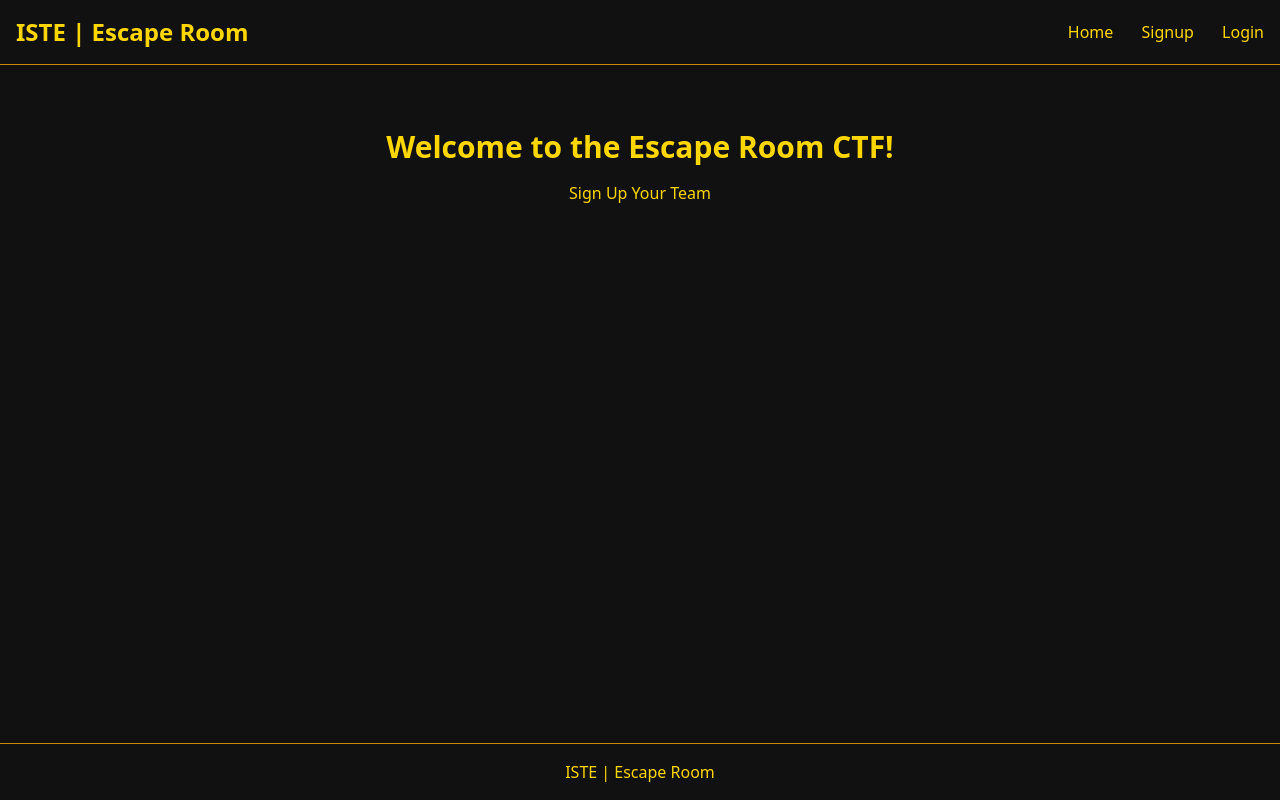
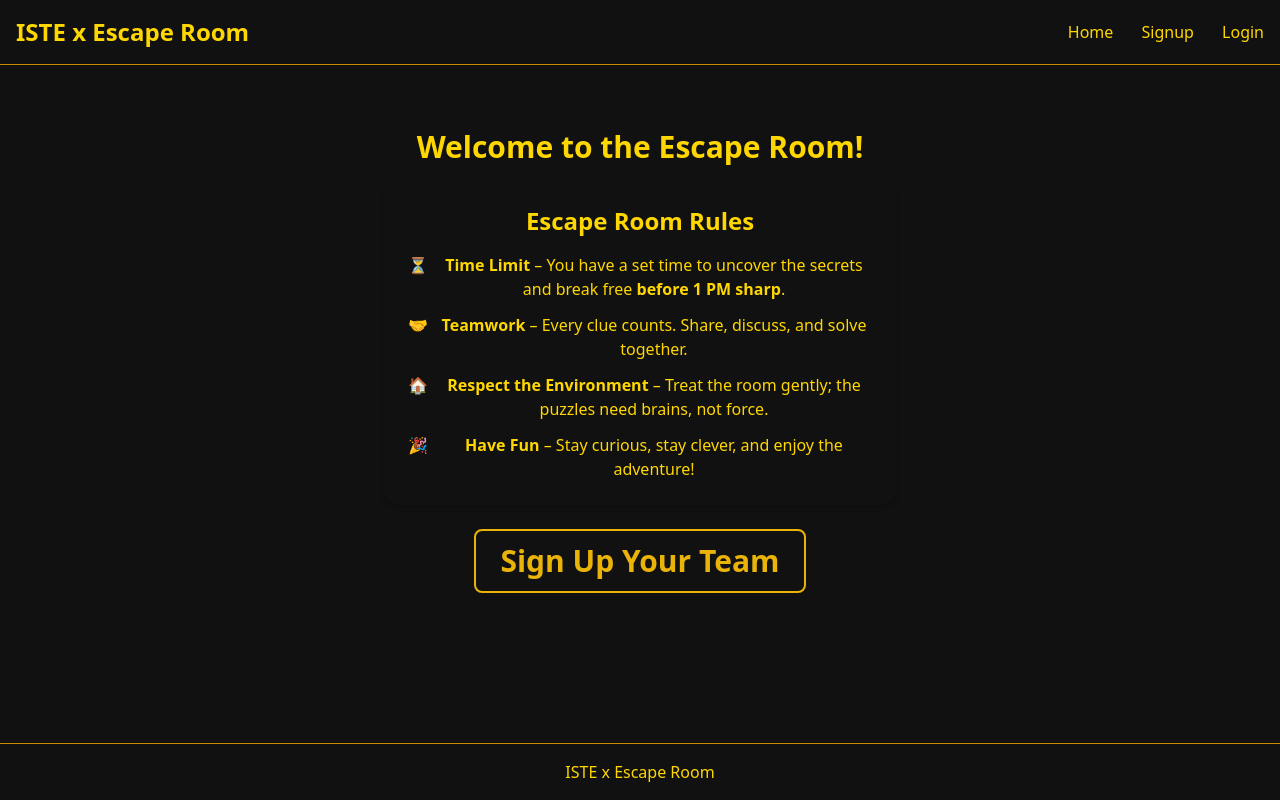
Before and after one commit to AshKumar0807/escape_room_2, a Flask app: page / in a window 1280 px wide. Run offline with Flask 3, Linux system fonts and the light colour scheme; parts of the project's set-up code (start-up, migrations or seed data) failed here and were passed over; some libraries are stand-ins or nearby versions.

Commit message:
templates

```diff
--- a/templates/base.html
+++ b/templates/base.html
@@ -4,7 +4,7 @@
 <head>
     <meta charset="UTF-8">
     <meta name="viewport" content="width=device-width, initial-scale=1.0">
-    <title>ISTE | Escape Room</title>
+    <title>ISTE x Escape Room</title>
     <script src="https://cdn.tailwindcss.com"></script>
     <style>
         body {
@@ -30,7 +30,7 @@
 <body class="min-h-screen flex flex-col">
 
     <header class="p-4 flex justify-between items-center border-b border-yellow-600">
-        <h1 class="text-2xl font-bold">ISTE | Escape Room</h1>
+        <h1 class="text-2xl font-bold">ISTE x Escape Room</h1>
         <nav>
             <a href="{{ url_for('index') }}" class="mr-6">Home</a>
 
@@ -62,7 +62,7 @@
     </main>
 
     <footer class="p-4 text-center border-t border-yellow-600">
-        ISTE | Escape Room
+        ISTE x Escape Room
     </footer>
 
 </body>
--- a/templates/completion.html
+++ b/templates/completion.html
@@ -1,6 +1,6 @@
 {% extends "base.html" %}
 {% block content %}
-<div class="max-w-2xl mx-auto mt-10 bg-black p-6 rounded shadow">
+<div class="max-w-2xl mx-auto mt-10 bg-#111 p-6 rounded shadow">
     <h2 class="text-2xl font-bold mb-4 text-center">🎉 Congratulations, {{ team_name }}! 🎉</h2>
 
     <p class="mb-4 text-center">You've successfully completed all the escape room challenges!</p>
--- a/templates/index.html
+++ b/templates/index.html
@@ -1,11 +1,41 @@
 {% extends "base.html" %}
 {% block content %}
 <div class="text-center mt-10">
-    <h2 class="text-3xl font-bold mb-4">Welcome to the Escape Room CTF!</h2>
+    <h2 class="text-3xl font-bold mb-4">Welcome to the Escape Room!</h2>
+    <div class="flex justify-center">
+        <div class="max-w-lg w-full bg-#111 p-6 rounded-2xl shadow-md">
+            <h2 class="text-2xl font-bold mb-4 text-center">Escape Room Rules</h2>
+            <ul class="space-y-3">
+                <li class="flex items-start">
+                    <span class="mr-2">⏳</span>
+                    <span><strong>Time Limit</strong> – You have a set time to uncover the secrets and break
+                        free <strong>before 1 PM sharp</strong>.</span>
+                </li>
+                <li class="flex items-start">
+                    <span class="mr-2">🤝</span>
+                    <span><strong>Teamwork</strong> – Every clue counts. Share, discuss, and solve together.</span>
+                </li>
+                <li class="flex items-start">
+                    <span class="mr-2">🏠</span>
+                    <span><strong>Respect the Environment</strong> – Treat the room gently; the puzzles need brains, not
+                        force.</span>
+                </li>
+                <li class="flex items-start">
+                    <span class="mr-2">🎉</span>
+                    <span><strong>Have Fun</strong> – Stay curious, stay clever, and enjoy the adventure!</span>
+                </li>
+            </ul>
+        </div>
+    </div>
     {% if not session.get('team_name') %}
-    <a href="{{ url_for('signup') }}" class="btn">Sign Up Your Team</a>
+    <div class="flex justify-center mt-6">
+        <a href="{{ url_for('signup') }}"
+            class="text-3xl px-6 py-3 border-2 border-yellow-500 rounded-lg text-yellow-500 font-bold hover:bg-yellow-500 hover:text-white transition">
+            Sign Up Your Team
+        </a>
+    </div>
     {% else %}
-    <a href="{{ url_for('page') }}" class="btn">Continue Challenge</a>
+    <a href="{{ url_for('page') }}" class="btn">Continue Unlocking Rooms</a>
     {% endif %}
 </div>
 {% endblock %}
--- a/templates/login.html
+++ b/templates/login.html
@@ -1,6 +1,6 @@
 {% extends "base.html" %}
 {% block content %}
-<div class="max-w-md mx-auto mt-10 bg-gray-900 p-6 rounded shadow-lg border-2 border-yellow-500">
+<div class="max-w-md mx-auto mt-10 bg-#111 p-6 rounded shadow-lg">
     <h2 class="text-2xl font-bold text-yellow-400 mb-6 text-center">Team Login</h2>
     <form method="POST" class="space-y-4">
         <div>
--- a/templates/page.html
+++ b/templates/page.html
@@ -1,6 +1,6 @@
 {% extends "base.html" %}
 {% block content %}
-<div class="w-full max-w-4xl min-h-screen mx-auto bg-gray-900 p-10 rounded shadow flex flex-col justify-start">
+<div class="w-full max-w-4xl min-h-screen mx-auto bg-#111 p-10 rounded shadow flex flex-col justify-start">
 
     <h2 class="text-4xl font-bold mb-6 text-center">{{ page.title }}</h2>
 
--- a/templates/signup.html
+++ b/templates/signup.html
@@ -1,6 +1,6 @@
 {% extends "base.html" %}
 {% block content %}
-<div class="max-w-md mx-auto mt-10 bg-gray-900 p-6 rounded shadow-lg border-2 border-yellow-500">
+<div class="max-w-md mx-auto mt-10 bg-#111 p-6 rounded shadow-lg">
     <h2 class="text-2xl font-bold text-yellow-400 mb-6 text-center">Team Signup</h2>
     <form method="POST" class="space-y-4">
         <div>
```
